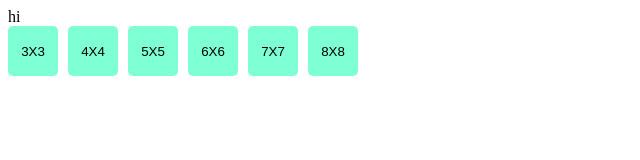
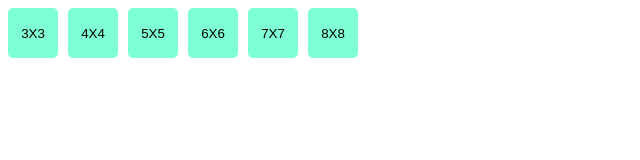
Before and after one commit to ilichka/gem-puzzle, a plain HTML site: page game.html in a window 1280 px wide. Shown: the whole page, without its empty margins (0-640 px from the left). Drawn offline with Linux system fonts and the light colour scheme.

Commit message:
Update game.html

```diff
--- a/game.html
+++ b/game.html
@@ -7,7 +7,6 @@
     <link rel="stylesheet" href="game/styles.css">
 </head>
 <body>
-    <div>hi</div>
 <script src="game/game.js"></script>
 </body>
 </html>
```
